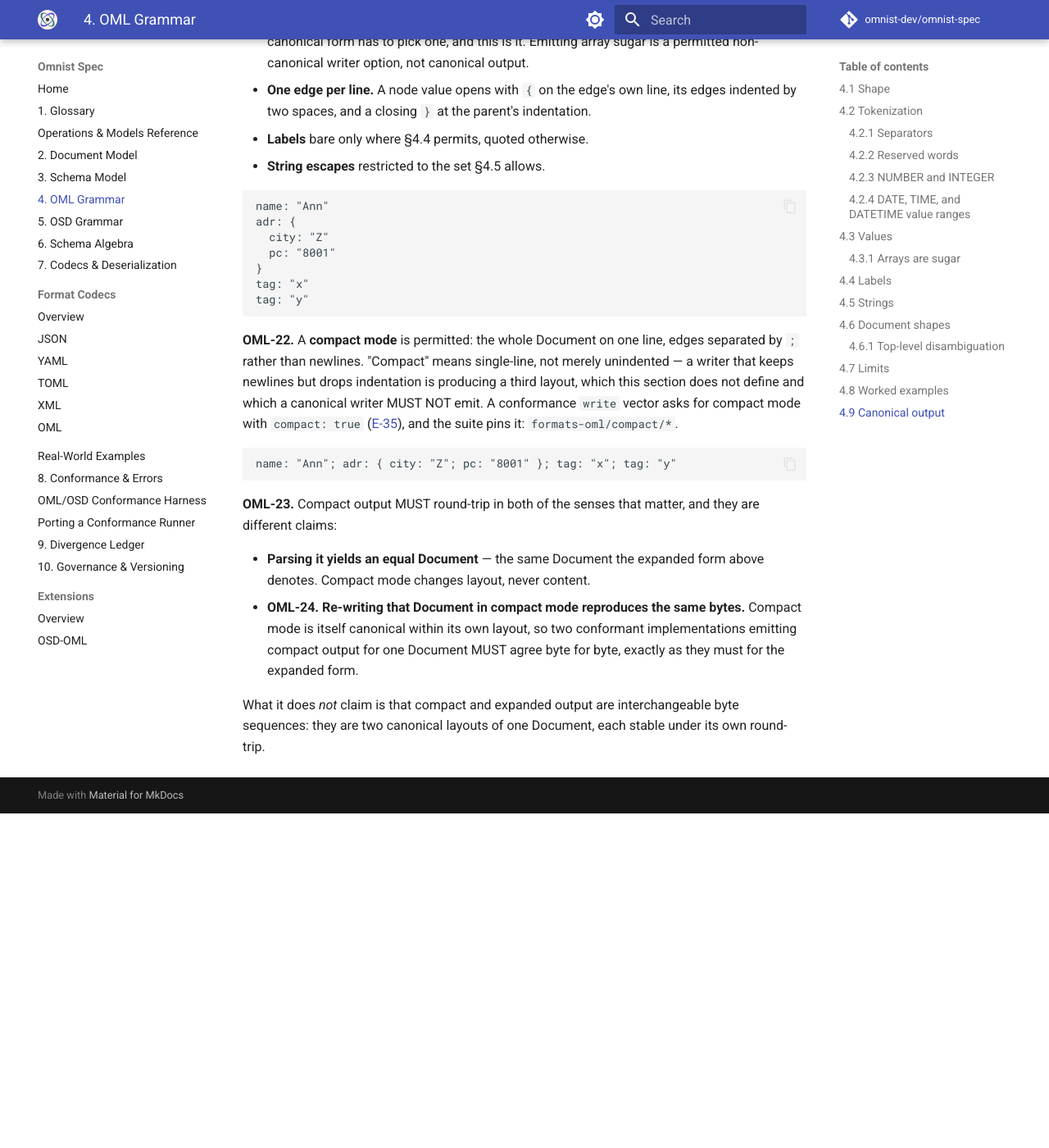
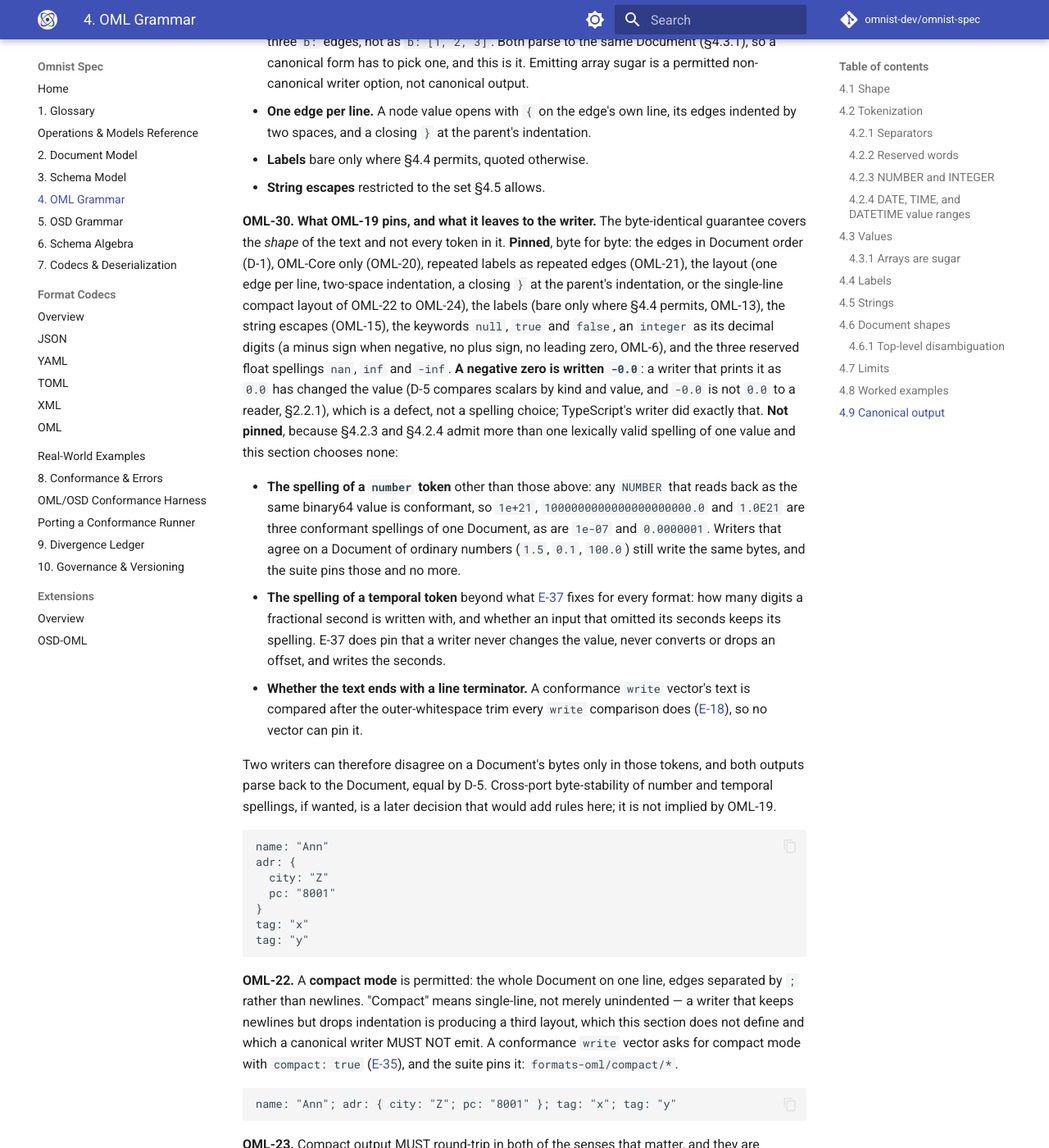
Before and after one commit to omnist-dev/omnist-spec, an MkDocs documentation site: the page built from docs/04-oml-grammar.md, in a window 1280 px wide and 1400 px high, scrolled down 12370 px. Shown: the whole window at 82% size. Built offline with MkDocs 1.6.1 and Material for MkDocs 9.7.7, drawn with Linux system fonts in a browser that asks for light colours; comment, search, counter and statistics services are not loaded; before the commit the page ends 13362 px from its top, so only the background shows below that; some of the changed text lies outside the part shown.

Commit message:
OML-19: carve number and temporal spelling out of the byte-identical promise (OML-30, #150)
Co-Authored-By: Claude Sonnet 5.5 <noreply@anthropic.com>

````diff
--- a/docs/04-oml-grammar.md
+++ b/docs/04-oml-grammar.md
@@ -508,7 +508,8 @@ An OML writer is canonical if, for every Document, it emits text that parses
 back to an equal Document, following the canonical form below.
 
 **OML-19.** **Two conformant implementations writing the *same* Document MUST produce
-byte-identical text.** This guarantee is stronger than
+byte-identical text, apart from the spelling of number and temporal tokens
+(OML-30).** This guarantee is stronger than
 [OSD's](05-osd-grammar.md#59-canonical-output), for a structural reason: OML's
 syntax *is* the Document model, and edge order is data
 ([§2.3](02-document-model.md#23-structural-invariants) D-1), so there is no
@@ -533,6 +534,44 @@ Canonical form:
   indentation.
 - **Labels** bare only where §4.4 permits, quoted otherwise.
 - **String escapes** restricted to the set §4.5 allows.
+
+**OML-30. What OML-19 pins, and what it leaves to the writer.** The
+byte-identical guarantee covers the *shape* of the text and not every token in
+it. **Pinned**, byte for byte: the edges in Document order (D-1), OML-Core
+only (OML-20), repeated labels as repeated edges (OML-21), the layout (one
+edge per line, two-space indentation, a closing `}` at the parent's
+indentation, or the single-line compact layout of OML-22 to OML-24), the
+labels (bare only where §4.4 permits, OML-13), the string escapes (OML-15), the
+keywords `null`, `true` and `false`, an `integer` as its decimal digits (a
+minus sign when negative, no plus sign, no leading zero, OML-6), and the three
+reserved float spellings `nan`, `inf` and `-inf`. **A negative zero is written
+`-0.0`**: a writer that prints it as `0.0` has changed the value (D-5 compares
+scalars by kind and value, and `-0.0` is not `0.0` to a reader, §2.2.1), which
+is a defect, not a spelling choice; TypeScript's writer did exactly that.
+**Not pinned**, because §4.2.3 and §4.2.4 admit more than one lexically valid
+spelling of one value and this section chooses none:
+
+- **The spelling of a `number` token** other than those above: any `NUMBER`
+  that reads back as the same binary64 value is conformant, so `1e+21`,
+  `1000000000000000000000.0` and `1.0E21` are three conformant spellings of one
+  Document, as are `1e-07` and `0.0000001`. Writers that agree on a Document of
+  ordinary numbers (`1.5`, `0.1`, `100.0`) still write the same bytes, and the
+  suite pins those and no more.
+- **The spelling of a temporal token** beyond what
+  [E-37](08-conformance-and-errors.md#838-format-codec-adjustments) fixes for
+  every format: how many digits a fractional second is written with, and
+  whether an input that omitted its seconds keeps its spelling. E-37 does pin
+  that a writer never changes the value, never converts or drops an offset, and
+  writes the seconds.
+- **Whether the text ends with a line terminator.** A conformance `write`
+  vector's text is compared after the outer-whitespace trim every `write`
+  comparison does ([E-18](08-conformance-and-errors.md#853-operation-drivers)),
+  so no vector can pin it.
+
+Two writers can therefore disagree on a Document's bytes only in those tokens,
+and both outputs parse back to the Document, equal by D-5. Cross-port
+byte-stability of number and temporal spellings, if wanted, is a later
+decision that would add rules here; it is not implied by OML-19.
 
 ```oml
 name: "Ann"
````
Also changed, not shown: 1 other file.
